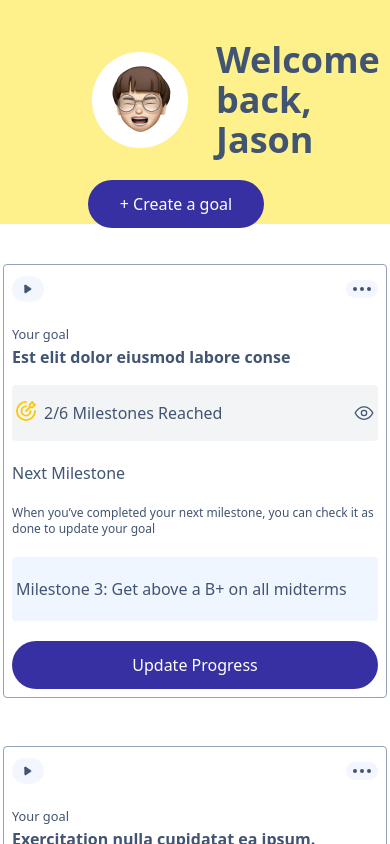
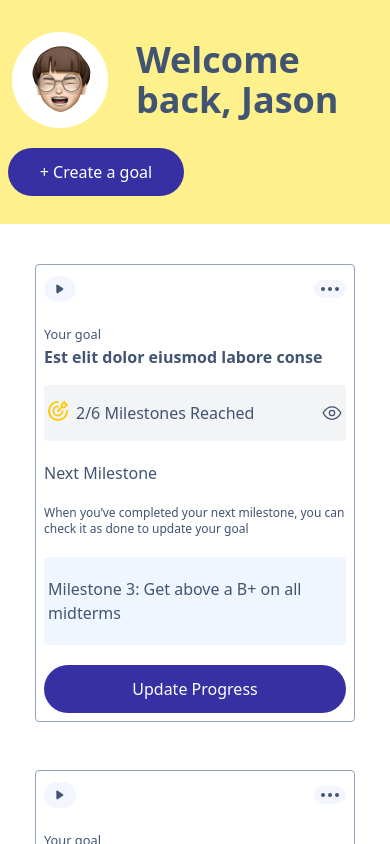
Before and after one commit to Co-Lab-You-Belong-in-Tech/Goalify, a React (Vite) app: page /dashboard in a window 390 px wide. Shown: the top 844 px of the page. Built offline with nearby package versions, Linux system fonts and the light colour scheme.

Commit message:
Fix design issue

```diff
--- a/src/pages/dashboard/card.jsx
+++ b/src/pages/dashboard/card.jsx
@@ -40,7 +40,7 @@ const Card = ({ item }) => {
     />
   );
   return (
-    <div className="w-96 p-2 border border-slate-400 w rounded">
+    <div className="w-80 p-2 border border-slate-400 w rounded">
       <div className="flex justify-between mb-4">
         <div>
           <img className="w-8 h-8" src={play} alt="play" />
--- a/src/pages/dashboard/header.jsx
+++ b/src/pages/dashboard/header.jsx
@@ -2,7 +2,7 @@ import Button from '../../components/button';
 import Logo from '../../assets/icons/logo.png';
 const Header = () => {
   return (
-    <div className="bg-yellow-200 h-56 py-5 px-20">
+    <div className="bg-yellow-200 h-56 py-3 md:py-5 md:px-20">
       <div className="flex gap-4 items-center my-5">
         <img src={Logo} alt="logo" />
         <h1 className="text-4xl font-semibold">Welcome back, Jason</h1>
```
